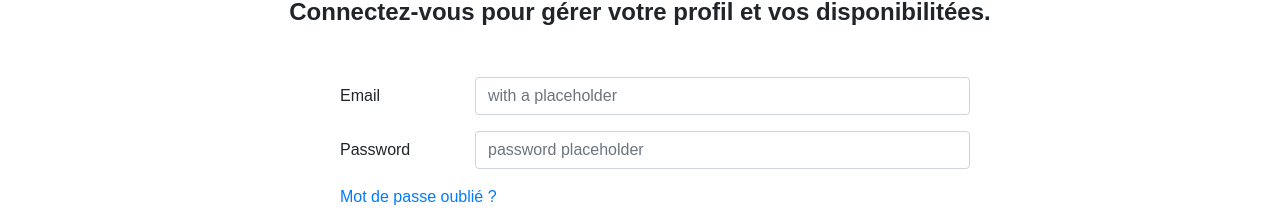
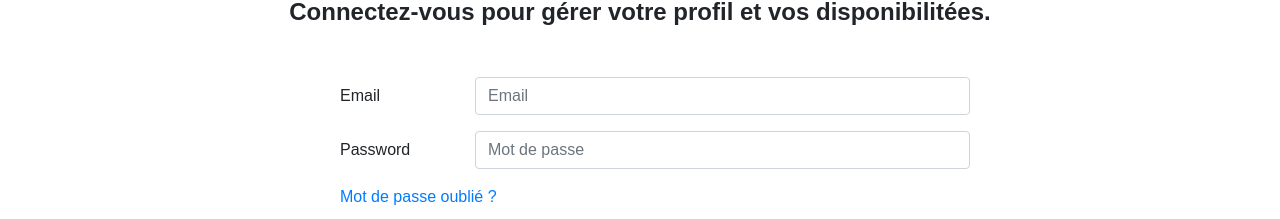
Before and after one commit to kinou-wild/NeoWorker-WildCodeSchool-Projet3, a React (Create React App) app in the folder front/: page /User in a window 1280 px wide. Shown: the part 422-641 px from the top of the page. Built offline with nearby package versions, Linux system fonts and the light colour scheme.

Commit message:
changing favicon

```diff
--- a/front/src/components/admin/LandingAdmin.js
+++ b/front/src/components/admin/LandingAdmin.js
@@ -2,7 +2,6 @@ import React, { useState } from "react";
 import { Col, Form, FormGroup, Label, Input } from 'reactstrap'
 import logo from '../../img/LOGO_CLASSIQUE_FOND TRANSPARENT_520X272.png'
 import './LandingAdmin.css'
-import LandingUser from "../user/LandingUser";
 
 export default function LandingAdmin(props) {
     const [email, setEmail] = useState("");
--- a/front/src/components/user/LandingUser.js
+++ b/front/src/components/user/LandingUser.js
@@ -27,13 +27,13 @@ export default function LandingUser(props) {
         <FormGroup row>
         <Label for="exampleEmail" sm={2}>Email</Label>
         <Col sm={10}>
-          <Input className='inputEmail' type="email" name="email" id="exampleEmail" placeholder="with a placeholder" />
+          <Input className='inputEmail' type="email" name="email" id="exampleEmail" placeholder="Email" />
         </Col>
       </FormGroup>
       <FormGroup row>
         <Label for="examplePassword" sm={2}>Password</Label>
         <Col sm={10}>
-          <Input className='inputPassword' type="password" name="password" id="examplePassword" placeholder="password placeholder" />
+          <Input className='inputPassword' type="password" name="password" id="examplePassword" placeholder="Mot de passe" />
         </Col>
       </FormGroup>
       </Form>
```
Also changed, not shown: front/public/favicon.png.
